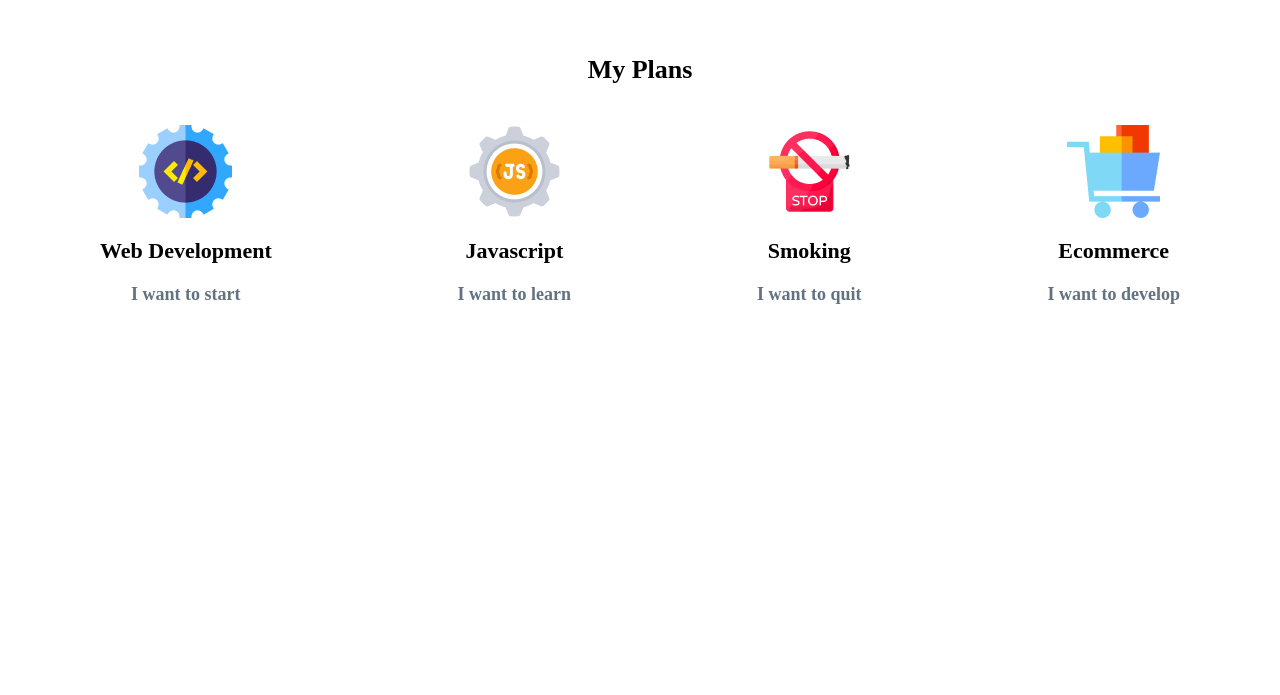
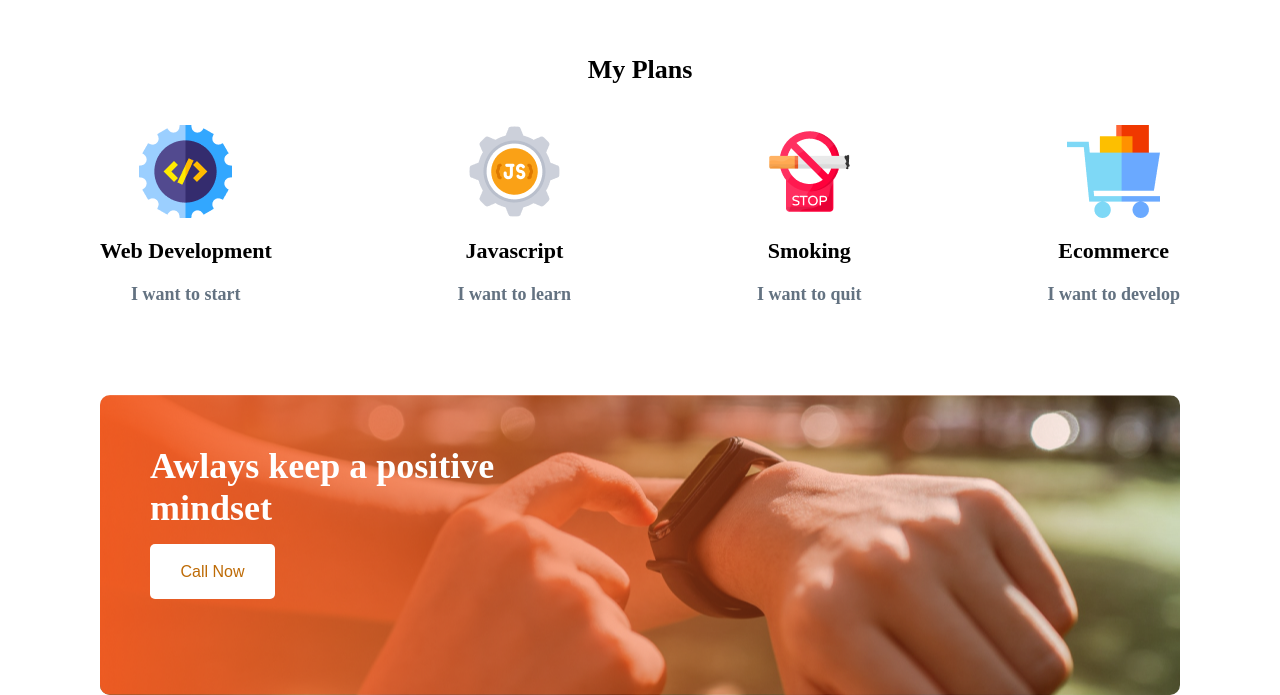
Before and after one commit to RionelxSlovesky/Responsive-Assignment1-ProgrammingHero, a plain HTML site: page index.html in a window 1280 px wide. Shown: the part 1635-2330 px from the top of the page. Before the commit the page ends 1970 px from the top, so only its background shows below. Drawn offline with Linux system fonts and the light colour scheme.

Commit message:
Created the banner
Created the banner and it is responsive, but have to make the inner contents responsive also

```diff
--- a/index.html
+++ b/index.html
@@ -81,6 +81,21 @@
 
             </div>
         </section>
+        <section id="banner">
+
+            <div id="banner-overlay">
+
+                <div id="banner-content">
+
+                    <h3 id="banner-header">Awlays keep a positive mindset</h3>
+                    <button class="secondary-btn">Call Now</button>
+
+                </div>
+
+
+            </div>
+
+        </section>
     </main>
     <footer>
 
--- a/styles/style.css
+++ b/styles/style.css
@@ -12,13 +12,25 @@
     width: 100px;
     border-radius: 5px;
     border: 0px;
-     color: white;
+    color: white;
 
 }
 
 .primary-btn:hover {
     background-color: rgb(167, 94, 6);
     cursor: pointer;
+}
+
+.secondary-btn {
+
+    font-size: 16px;
+    background-color: white;
+    height: 55px;
+    width: 125px;
+    border-radius: 5px;
+    border: 0px;
+    color: rgb(190, 107, 6);
+
 }
 
 /* header */
@@ -35,7 +47,7 @@ header {
 }
 
 #intro-container {
-    margin-right: 50px;
+    margin-right: 100px;
 }
 
 #intro-header {
@@ -120,6 +132,7 @@ header {
     justify-content: center;
     align-items: center;
     padding: 30px 100px;
+    margin-bottom: 60px;
 
 }
 
@@ -156,6 +169,39 @@ header {
     text-align: center;
     color: rgb(99, 114, 129);
 }
+
+
+/* banner */
+#banner {
+    background-image: url(../images/watch.png);
+    margin: 0 100px;
+    width: auto;
+    height: 300px;
+    background-position: center;
+    background-repeat: no-repeat;
+    border-radius: 10px;
+}
+
+#banner-overlay {
+    background-image: url('../images/gradient2.png');
+    height: 100%;
+    width: 100%;
+    background-position: center;
+    background-repeat: no-repeat;
+    border-radius: 10px;
+}
+
+#banner-content {
+    padding: 50px 50px;
+}
+
+#banner-header {
+    font-size: 36px;
+    width: 350px;
+    color: white;
+    margin-bottom: 15px;
+}
+
 
 
 
```
